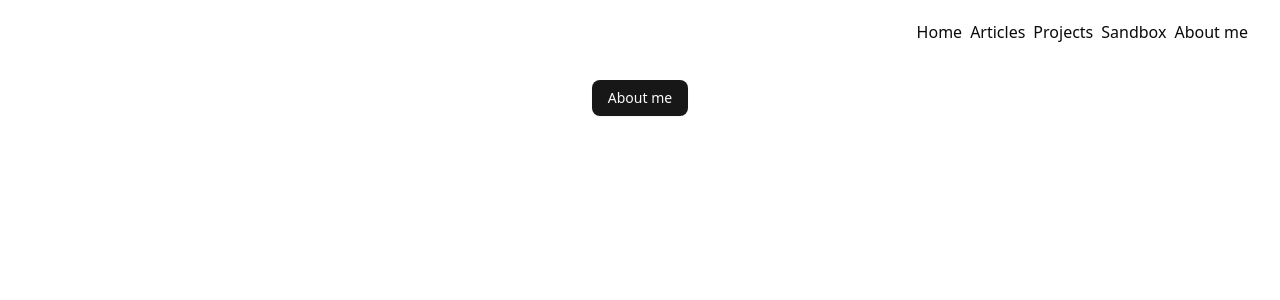
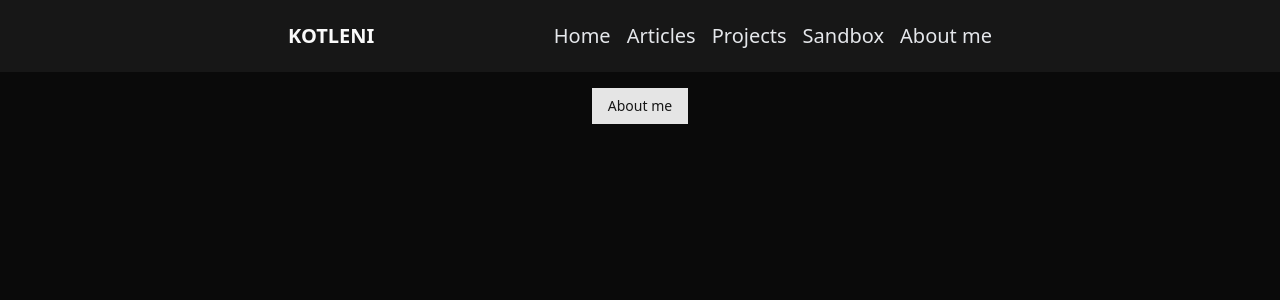
Before and after one commit to kotleni/kotleni.github.io, a Next.js app: page /#/ in a window 1280 px wide. Shown: the top 300 px of the page. Built offline with nearby package versions, Linux system fonts and the light colour scheme.

Commit message:
chore: some test changes

```diff
--- a/package.json
+++ b/package.json
@@ -20,6 +20,7 @@
     "eslint-config-prettier": "9.1.0",
     "eslint-plugin-n": "15.7.0",
     "eslint-plugin-prettier": "5.2.1",
+    "lucide": "^0.522.0",
     "lucide-react": "^0.518.0",
     "next": "15.3.4",
     "next-themes": "^0.4.6",
--- a/src/app/globals.css
+++ b/src/app/globals.css
@@ -39,44 +39,12 @@
   --radius-md: calc(var(--radius) - 2px);
   --radius-lg: var(--radius);
   --radius-xl: calc(var(--radius) + 4px);
+
+  --navigation-bar-height: 48px;
+  --navigation-bar: var(--sidebar);
 }
 
 :root {
-  --radius: 0.625rem;
-  --background: oklch(1 0 0);
-  --foreground: oklch(0.145 0 0);
-  --card: oklch(1 0 0);
-  --card-foreground: oklch(0.145 0 0);
-  --popover: oklch(1 0 0);
-  --popover-foreground: oklch(0.145 0 0);
-  --primary: oklch(0.205 0 0);
-  --primary-foreground: oklch(0.985 0 0);
-  --secondary: oklch(0.97 0 0);
-  --secondary-foreground: oklch(0.205 0 0);
-  --muted: oklch(0.97 0 0);
-  --muted-foreground: oklch(0.556 0 0);
-  --accent: oklch(0.97 0 0);
-  --accent-foreground: oklch(0.205 0 0);
-  --destructive: oklch(0.577 0.245 27.325);
-  --border: oklch(0.922 0 0);
-  --input: oklch(0.922 0 0);
-  --ring: oklch(0.708 0 0);
-  --chart-1: oklch(0.646 0.222 41.116);
-  --chart-2: oklch(0.6 0.118 184.704);
-  --chart-3: oklch(0.398 0.07 227.392);
-  --chart-4: oklch(0.828 0.189 84.429);
-  --chart-5: oklch(0.769 0.188 70.08);
-  --sidebar: oklch(0.985 0 0);
-  --sidebar-foreground: oklch(0.145 0 0);
-  --sidebar-primary: oklch(0.205 0 0);
-  --sidebar-primary-foreground: oklch(0.985 0 0);
-  --sidebar-accent: oklch(0.97 0 0);
-  --sidebar-accent-foreground: oklch(0.205 0 0);
-  --sidebar-border: oklch(0.922 0 0);
-  --sidebar-ring: oklch(0.708 0 0);
-}
-
-.dark {
   --background: oklch(0.145 0 0);
   --foreground: oklch(0.985 0 0);
   --card: oklch(0.205 0 0);
--- a/src/app/layout.tsx
+++ b/src/app/layout.tsx
@@ -1,6 +1,5 @@
 import type {Metadata} from 'next';
 import './globals.css';
-import {ThemeProvider} from '@/components/theme-provider';
 
 export const metadata: Metadata = {
   title: 'Create Next App',
@@ -14,16 +13,11 @@
 }>) {
   return (
     <html lang="en" suppressHydrationWarning>
-      <body>
-        <ThemeProvider
-          attribute="class"
-          defaultTheme="system"
-          enableSystem
-          disableTransitionOnChange
-        >
-          {children}
-        </ThemeProvider>
-      </body>
+      <head>
+        <meta name="viewport" content="width=device-width, initial-scale=1.0" />
+        <title>kotleni's web</title>
+      </head>
+      <body>{children}</body>
     </html>
   );
 }
--- a/src/app/page.tsx
+++ b/src/app/page.tsx
@@ -1,19 +1,30 @@
 import {Button} from '@/components/ui/button';
 import {NavigationLink} from '@/components/ui/navigation-link';
 
+const NavigationBar = () => {
+  return (
+    <div className="h-18 bg-neutral-900 flex items-center justify-center w-screen">
+      <div className="w-6/10 sm:w-9/10 md:w-8/10 lg:w-6/10 h-full flex items-center p-8 gap-2">
+        <div className="font-bold text-xl">KOTLENI</div>
+        <div className="w-full flex items-center justify-end gap-4">
+          <NavigationLink href="/" title="Home" />
+          <NavigationLink href="/" title="Articles" />
+          <NavigationLink href="/" title="Projects" />
+          <NavigationLink href="/" title="Sandbox" />
+          <NavigationLink href="/" title="About me" />
+        </div>
+      </div>
+    </div>
+  );
+};
+
 export default function Home() {
   return (
-    <>
-      <div className="h-14 flex items-center justify-end p-8 gap-2">
-        <NavigationLink href="/" title="Home" />
-        <NavigationLink href="/" title="Articles" />
-        <NavigationLink href="/" title="Projects" />
-        <NavigationLink href="/" title="Sandbox" />
-        <NavigationLink href="/" title="About me" />
-      </div>
+    <div className="">
+      <NavigationBar />
       <div className="flex items-center justify-center p-4">
         <Button variant="default">About me</Button>
       </div>
-    </>
+    </div>
   );
 }
--- a/src/components/theme-provider.tsx
+++ /dev/null
@@ -1,11 +0,0 @@
-'use client';
-
-import * as React from 'react';
-import {ThemeProvider as NextThemesProvider} from 'next-themes';
-
-export function ThemeProvider({
-  children,
-  ...props
-}: React.ComponentProps<typeof NextThemesProvider>) {
-  return <NextThemesProvider {...props}>{children}</NextThemesProvider>;
-}
--- a/src/components/ui/navigation-link.tsx
+++ b/src/components/ui/navigation-link.tsx
@@ -7,7 +7,7 @@
 
 export const NavigationLink = (props: NavigationLinkProps) => {
   return (
-    <Link className="hover:text-primary" href={props.href}>
+    <Link className="text-xl text-gray-200 hover:text-white" href={props.href}>
       {props.title}
     </Link>
   );
--- /dev/null
+++ b/src/icons/github-logo.tsx
@@ -0,0 +1,9 @@
+import * as React from 'react';
+import {SVGProps} from 'react';
+
+export const GithubLogo = (props: SVGProps<SVGSVGElement>) => (
+  <svg xmlns="http://www.w3.org/2000/svg" viewBox="0 0 24 24" {...props}>
+    <title>{'GitHub'}</title>
+    <path d="M12 .297c-6.63 0-12 5.373-12 12 0 5.303 3.438 9.8 8.205 11.385.6.113.82-.258.82-.577 0-.285-.01-1.04-.015-2.04-3.338.724-4.042-1.61-4.042-1.61C4.422 18.07 3.633 17.7 3.633 17.7c-1.087-.744.084-.729.084-.729 1.205.084 1.838 1.236 1.838 1.236 1.07 1.835 2.809 1.305 3.495.998.108-.776.417-1.305.76-1.605-2.665-.3-5.466-1.332-5.466-5.93 0-1.31.465-2.38 1.235-3.22-.135-.303-.54-1.523.105-3.176 0 0 1.005-.322 3.3 1.23.96-.267 1.98-.399 3-.405 1.02.006 2.04.138 3 .405 2.28-1.552 3.285-1.23 3.285-1.23.645 1.653.24 2.873.12 3.176.765.84 1.23 1.91 1.23 3.22 0 4.61-2.805 5.625-5.475 5.92.42.36.81 1.096.81 2.22 0 1.606-.015 2.896-.015 3.286 0 .315.21.69.825.57C20.565 22.092 24 17.592 24 12.297c0-6.627-5.373-12-12-12" />
+  </svg>
+);
--- /dev/null
+++ b/src/icons/gmail-logo.tsx
@@ -0,0 +1,9 @@
+import * as React from 'react';
+import {SVGProps} from 'react';
+
+export const GmailLogo = (props: SVGProps<SVGSVGElement>) => (
+  <svg xmlns="http://www.w3.org/2000/svg" viewBox="0 0 24 24" {...props}>
+    <title>{'Gmail'}</title>
+    <path d="M24 5.457v13.909c0 .904-.732 1.636-1.636 1.636h-3.819V11.73L12 16.64l-6.545-4.91v9.273H1.636A1.636 1.636 0 0 1 0 19.366V5.457c0-2.023 2.309-3.178 3.927-1.964L5.455 4.64 12 9.548l6.545-4.91 1.528-1.145C21.69 2.28 24 3.434 24 5.457z" />
+  </svg>
+);
--- /dev/null
+++ b/src/icons/telegram-logo.tsx
@@ -0,0 +1,9 @@
+import * as React from 'react';
+import {SVGProps} from 'react';
+
+export const TelegramLogo = (props: SVGProps<SVGSVGElement>) => (
+  <svg xmlns="http://www.w3.org/2000/svg" viewBox="0 0 24 24" {...props}>
+    <title>{'Telegram'}</title>
+    <path d="M11.944 0A12 12 0 0 0 0 12a12 12 0 0 0 12 12 12 12 0 0 0 12-12A12 12 0 0 0 12 0a12 12 0 0 0-.056 0zm4.962 7.224c.1-.002.321.023.465.14a.506.506 0 0 1 .171.325c.016.093.036.306.02.472-.18 1.898-.962 6.502-1.36 8.627-.168.9-.499 1.201-.82 1.23-.696.065-1.225-.46-1.9-.902-1.056-.693-1.653-1.124-2.678-1.8-1.185-.78-.417-1.21.258-1.91.177-.184 3.247-2.977 3.307-3.23.007-.032.014-.15-.056-.212s-.174-.041-.249-.024c-.106.024-1.793 1.14-5.061 3.345-.48.33-.913.49-1.302.48-.428-.008-1.252-.241-1.865-.44-.752-.245-1.349-.374-1.297-.789.027-.216.325-.437.893-.663 3.498-1.524 5.83-2.529 6.998-3.014 3.332-1.386 4.025-1.627 4.476-1.635z" />
+  </svg>
+);
```
